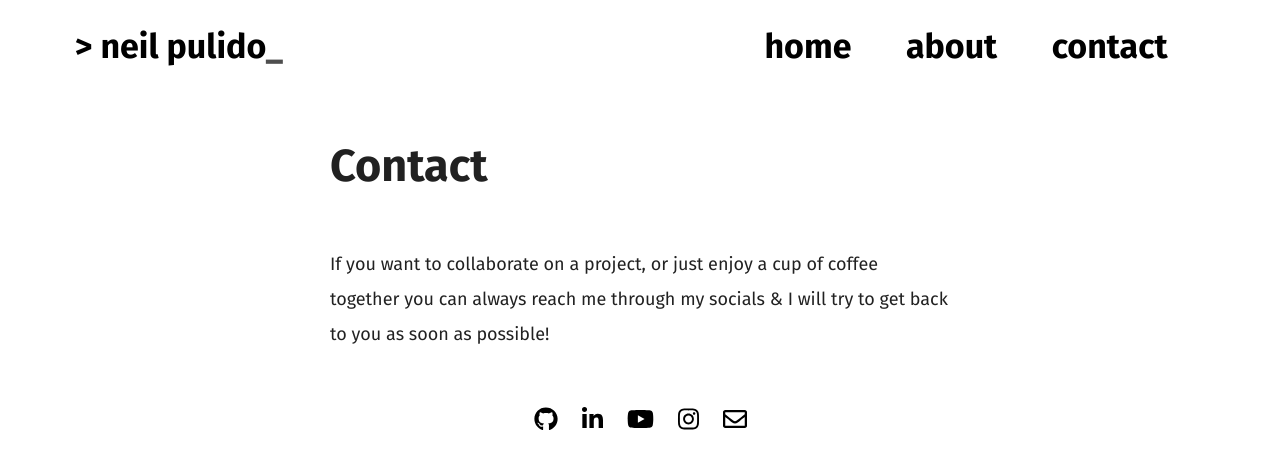
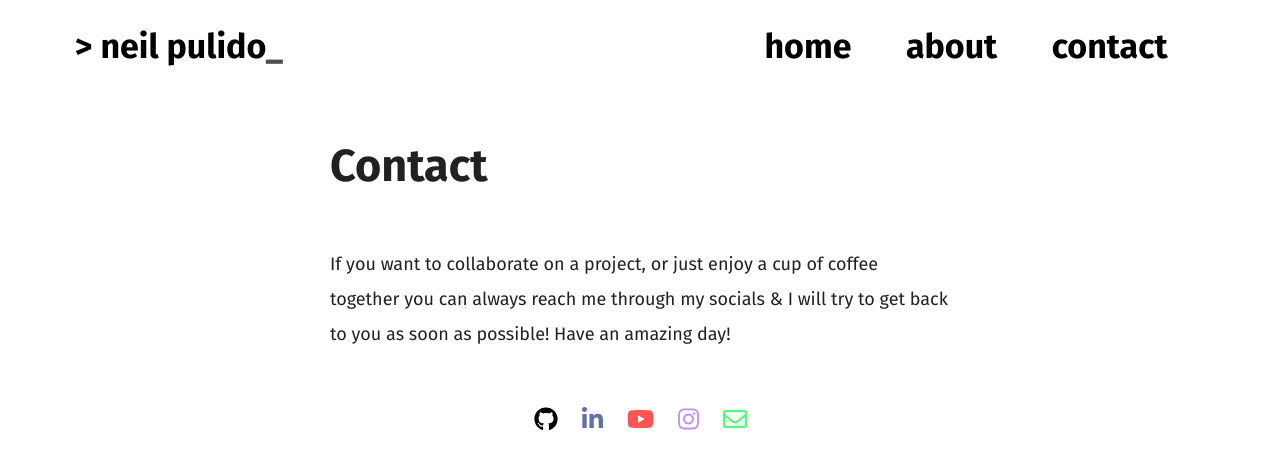
Before and after one commit to nlpulido/nlpulido.github.io, a React (Create React App) app: page /contact in a window 1280 px wide. Shown: the top 468 px of the page. Built offline with nearby package versions, Linux system fonts and the light colour scheme.

Commit message:
added colors to the social footer

```diff
--- a/src/components/Footer.js
+++ b/src/components/Footer.js
@@ -13,16 +13,16 @@ export default class Footer extends Component {
                 <FontAwesomeIcon icon={faGithub} style={{ color: 'black' }}/>
               </IconButton>
               <IconButton href="https://www.linkedin.com/in/nlpulido/">
-                <FontAwesomeIcon icon={faLinkedinIn} style={{ color: 'black' }}/>
+                <FontAwesomeIcon icon={faLinkedinIn} style={{ color: '#6272a4' }}/>
               </IconButton>
               <IconButton href="https://www.youtube.com/c/NeilP">
-                <FontAwesomeIcon icon={faYoutube} style={{ color: 'black' }}/>
+                <FontAwesomeIcon icon={faYoutube} style={{ color: '#ff5555' }}/>
               </IconButton>
               <IconButton href="https://www.instagram.com/neilisnext/">
-                <FontAwesomeIcon icon={faInstagram} style={{ color: 'black' }}/>
+                <FontAwesomeIcon icon={faInstagram} style={{ color: '#bd93f9' }}/>
               </IconButton>
               <IconButton href="mailto:neilpphoto@gmail.com">
-                <FontAwesomeIcon icon={faEnvelope} style={{ color: 'black' }}/>
+                <FontAwesomeIcon icon={faEnvelope} style={{ color: '#50fa7b' }}/>
               </IconButton>
             </div>
         );
--- a/src/pages/Contact/Contact.js
+++ b/src/pages/Contact/Contact.js
@@ -37,7 +37,7 @@ function Contact() {
                     <p>
                         If you want to collaborate on a project, or just enjoy a cup
                         of coffee together you can always reach me through my socials & I will try to get back to you
-                        as soon as possible!
+                        as soon as possible! Have an amazing day!
                     </p>
                 </div>
                 {/* <div className="contact-name-form">
```
